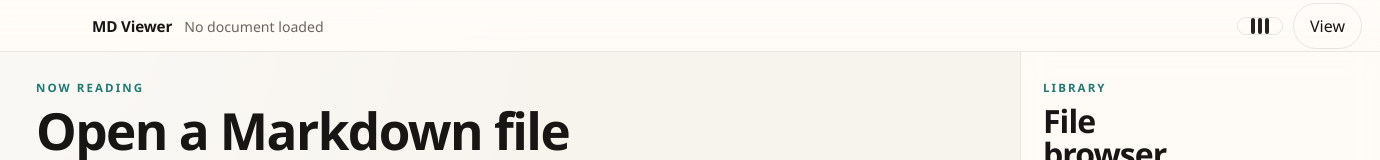
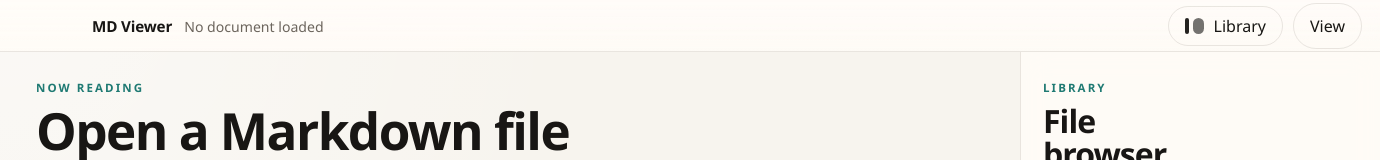
Before and after one commit to magbicaleman/md-viewer, an Electron app: page src/index.html in a window 1380 px wide. Shown: the top 160 px of the page. Drawn offline with Linux system fonts and the light colour scheme; no server answers.

Commit message:
Clarify library sidebar toggle

```diff
--- a/src/index.html
+++ b/src/index.html
@@ -17,17 +17,17 @@
         <div class="titlebar-actions">
           <button
             id="toggleSidebarButton"
-            class="button button-icon button-outline"
+            class="button button-outline button-with-icon"
             type="button"
             aria-pressed="true"
             aria-label="Toggle sidebar"
             title="Toggle sidebar"
           >
-            <span class="button-icon-glyph" aria-hidden="true">
-              <span></span>
+            <span class="button-panel-glyph" aria-hidden="true">
               <span></span>
               <span></span>
             </span>
+            <span class="button-label">Library</span>
           </button>
           <button id="toggleSettingsButton" class="button button-outline" type="button">View</button>
         </div>
--- a/src/renderer.js
+++ b/src/renderer.js
@@ -68,11 +68,11 @@ function applyPreferences() {
   elements.toggleSidebarButton.setAttribute("aria-pressed", String(state.preferences.sidebarOpen));
   elements.toggleSidebarButton.setAttribute(
     "aria-label",
-    state.preferences.sidebarOpen ? "Hide sidebar" : "Show sidebar"
+    state.preferences.sidebarOpen ? "Hide library sidebar" : "Show library sidebar"
   );
   elements.toggleSidebarButton.setAttribute(
     "title",
-    state.preferences.sidebarOpen ? "Hide sidebar" : "Show sidebar"
+    state.preferences.sidebarOpen ? "Hide library sidebar" : "Show library sidebar"
   );
 }
 
--- a/src/styles.css
+++ b/src/styles.css
@@ -234,29 +234,41 @@ select {
   border: 1px solid var(--panel-border);
 }
 
-.button-icon {
+.button-with-icon {
   display: inline-flex;
   align-items: center;
   justify-content: center;
-  width: 46px;
-  min-width: 46px;
-  padding: 0;
+  gap: 10px;
 }
 
-.button-icon-glyph {
+.button-panel-glyph {
   display: inline-flex;
   align-items: center;
   justify-content: center;
-  gap: 3px;
+  gap: 4px;
+  flex: 0 0 auto;
 }
 
-.button-icon-glyph span {
+.button-panel-glyph span {
   display: block;
-  width: 4px;
-  height: 16px;
   border-radius: 999px;
   background: currentColor;
   opacity: 0.95;
+}
+
+.button-panel-glyph span:first-child {
+  width: 4px;
+  height: 16px;
+}
+
+.button-panel-glyph span:last-child {
+  width: 11px;
+  height: 16px;
+  opacity: 0.6;
+}
+
+.button-label {
+  line-height: 1;
 }
 
 .path-form,
```
